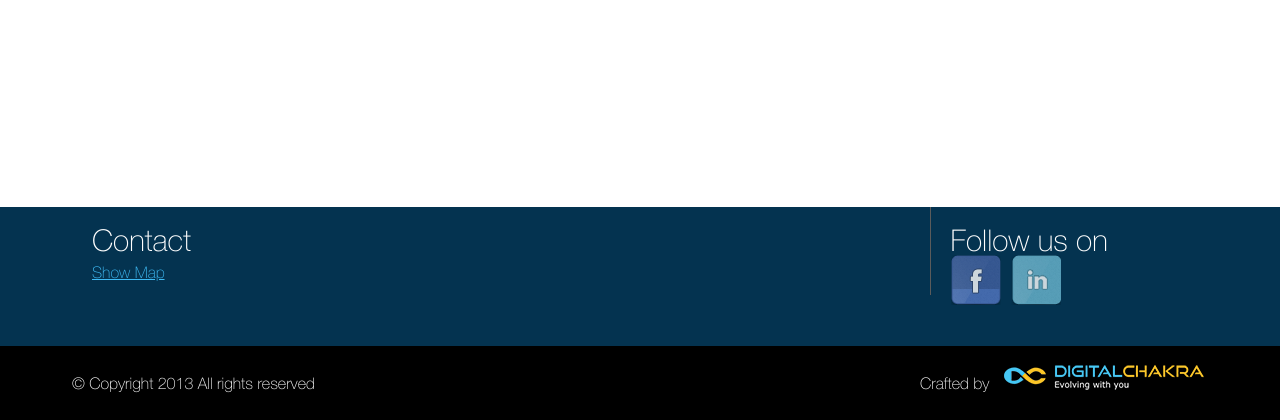
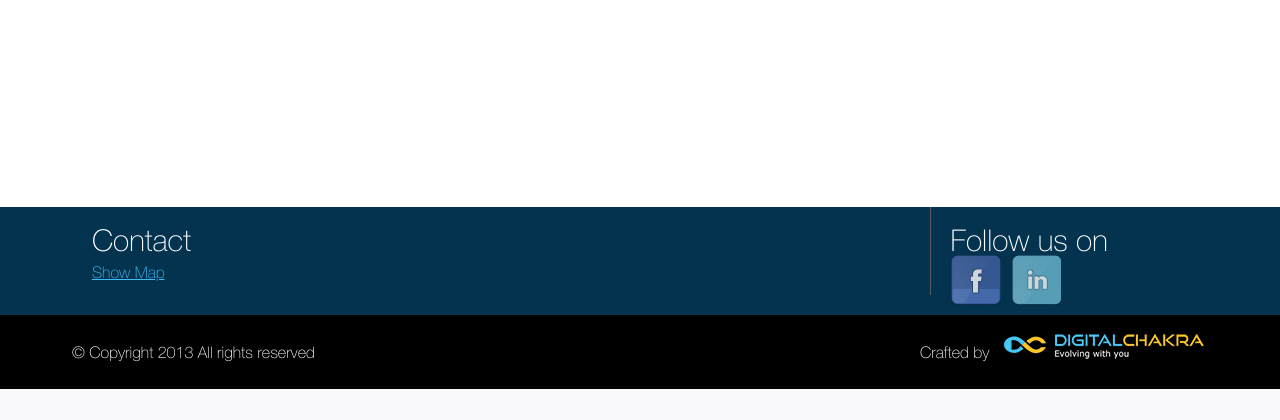
Before and after one commit to jrkphani/Samarasone, a CodeIgniter app: page /xml_samples/index.php/business/index in a window 1280 px wide. Shown: the part 1040-1460 px from the top of the page. After the commit the page ends 1429 px from the top, so only its background shows below. Run offline with CodeIgniter, Linux system fonts and the light colour scheme; some libraries are stand-ins or nearby versions.

Commit message:
styles are fixed footer added float left

```diff
--- a/assets/css/inner_pages.css
+++ b/assets/css/inner_pages.css
@@ -265,7 +265,7 @@ width: 100%;}
 .contct_cmt_size{font-size:16px;}
 .cont_section1{border-bottom:1px solid #ECECEC; display: inline-block;padding-bottom: 20px; width: 100%;}
 /* ************************* footer page ******************************** */
-.footer_top{background-color:#043350; display:inline-block; width:100%; position:relative; height: 203px;}
+.footer_top{background-color:#043350; display:inline-block; width:100%; position:relative; /*height: 203px;*/ float: left;}
 .footer_section1{width:67%; float:left; border-right:1px solid #5b5b5b; padding:10px 0 10px 72px;}
 .footer_section2{width:17%; float:left;  padding:10px 72px 10px 0;}
 .footer_header{color:#fff; padding:10px 20px;}
```
